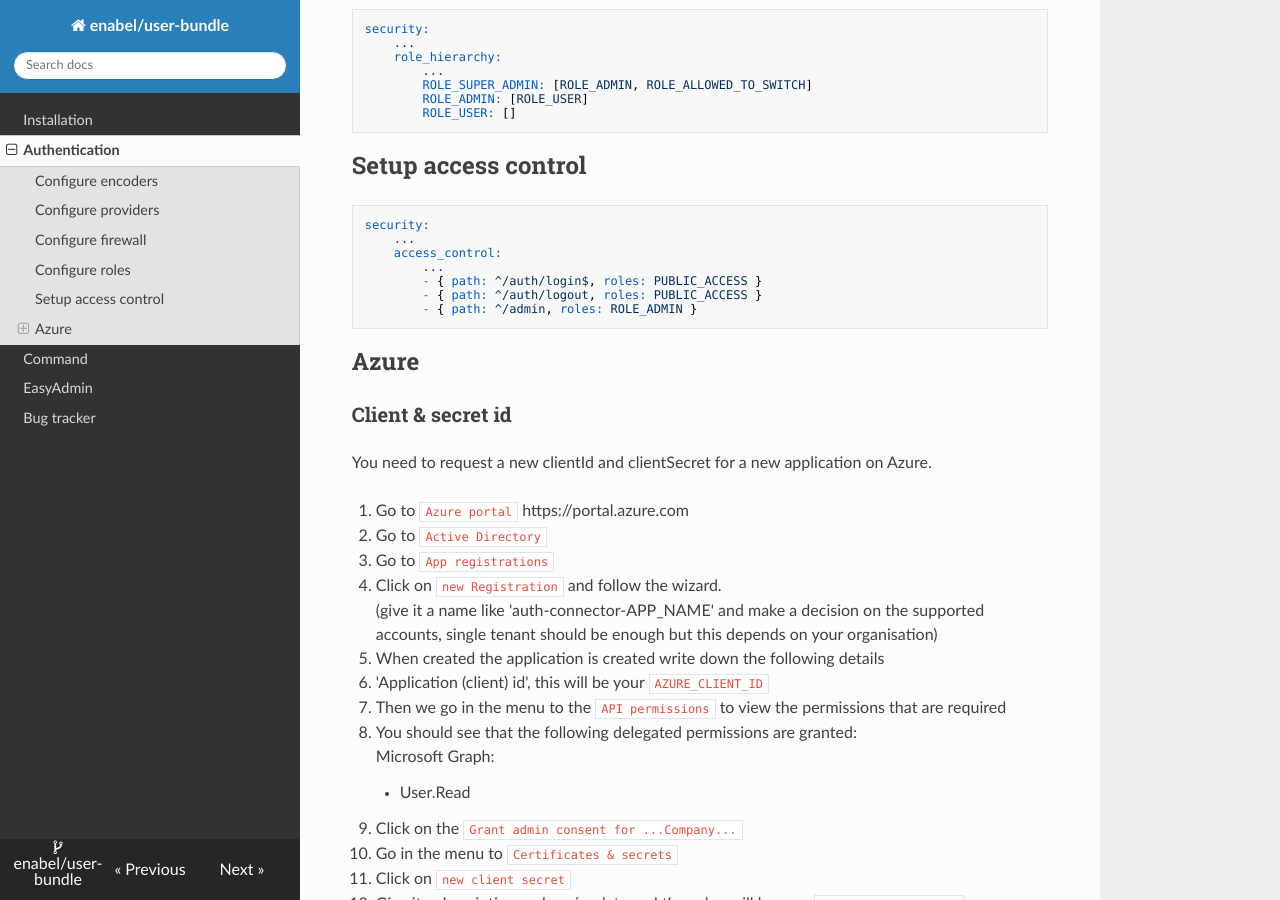
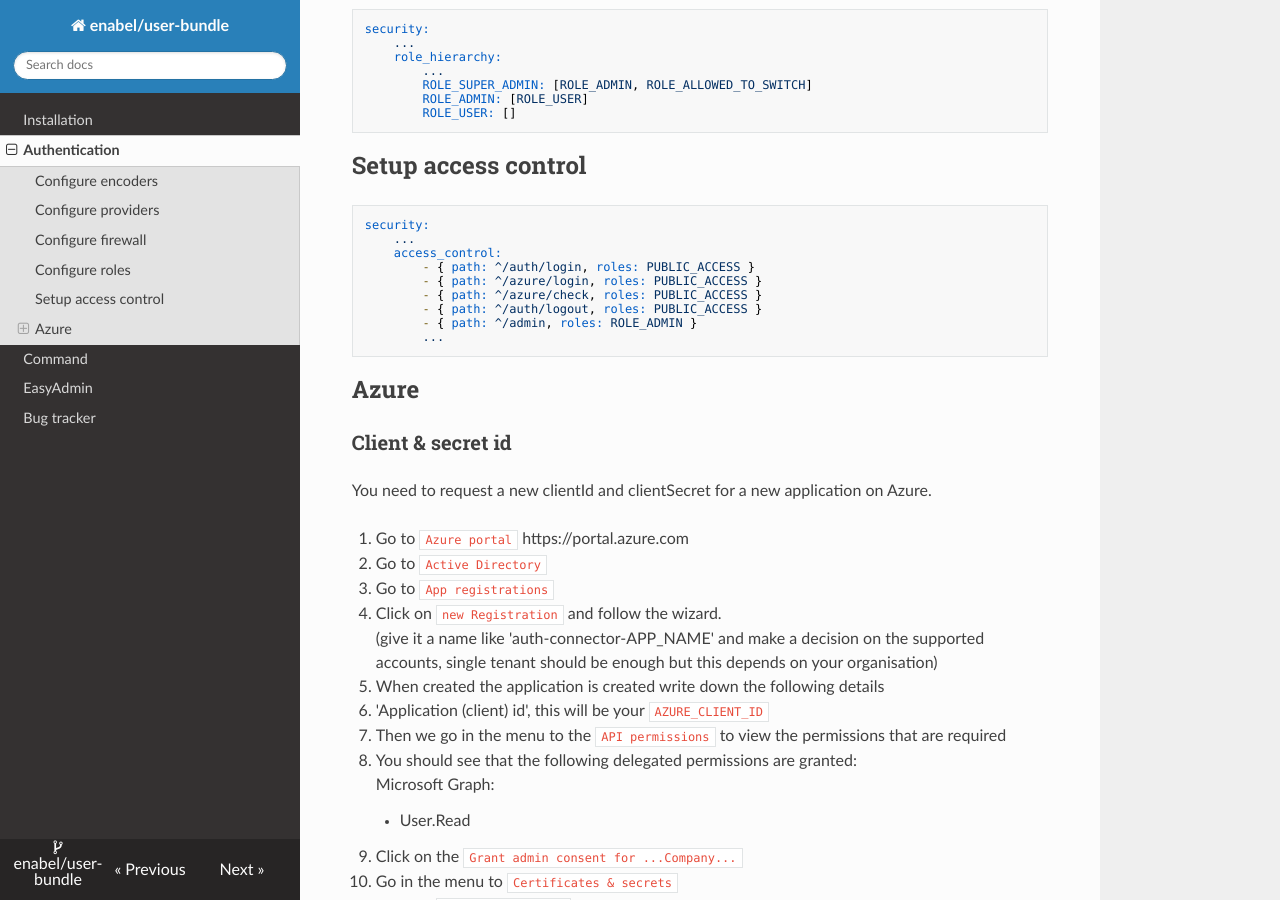
Before and after one commit to Enabel/user-bundle, an MkDocs documentation site: the page built from docs/authentication.md, in a window 1280 px wide and 900 px high, scrolled down 963 px. Built offline with MkDocs 1.6.1, drawn with Linux system fonts in a browser that asks for light colours; nearby versions of some CDN libraries.

Commit message:
:memo: Update documentation

````diff
--- a/docs/authentication.md
+++ b/docs/authentication.md
@@ -66,10 +66,12 @@ security:
 security:
     ...
     access_control:
-        ...
-        - { path: ^/auth/login$, roles: PUBLIC_ACCESS }
+        - { path: ^/auth/login, roles: PUBLIC_ACCESS }
+        - { path: ^/azure/login, roles: PUBLIC_ACCESS }
+        - { path: ^/azure/check, roles: PUBLIC_ACCESS }
         - { path: ^/auth/logout, roles: PUBLIC_ACCESS }
         - { path: ^/admin, roles: ROLE_ADMIN }
+        ...
 ```
 
 ## Azure
````
